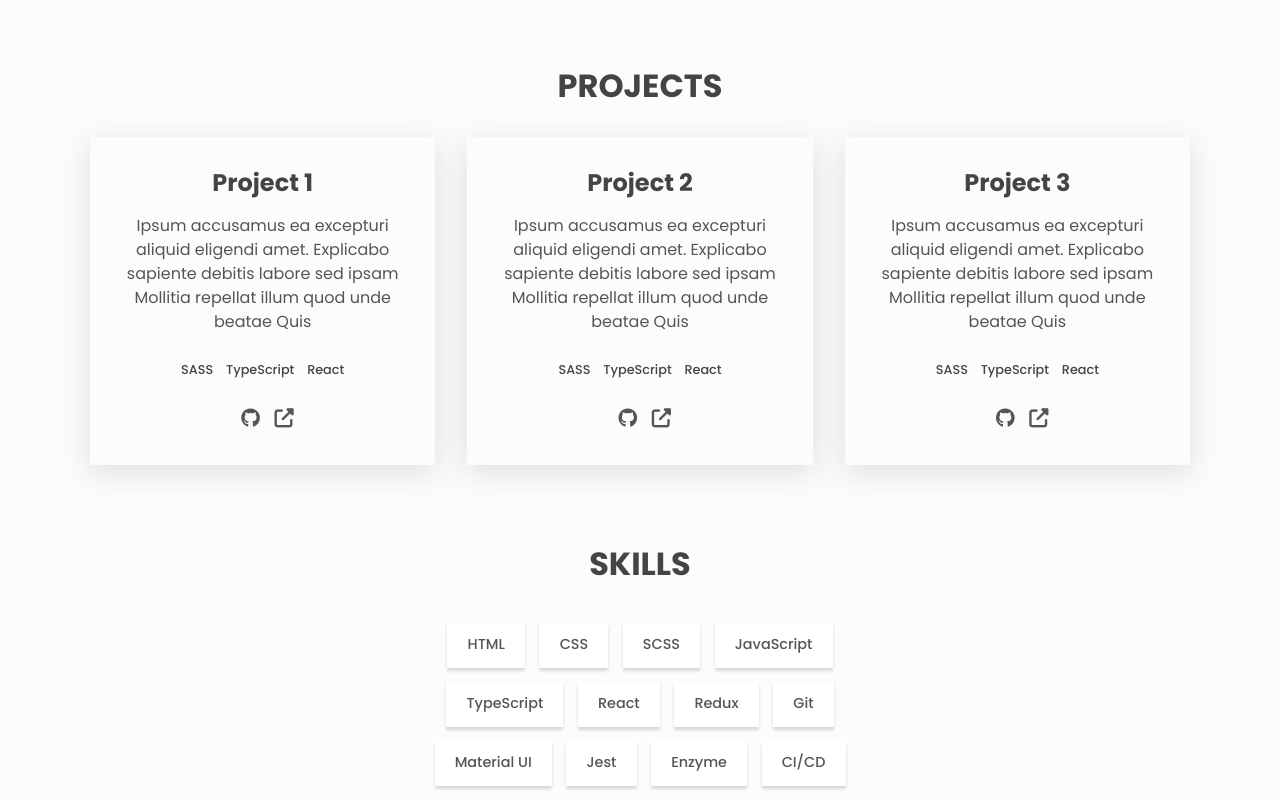
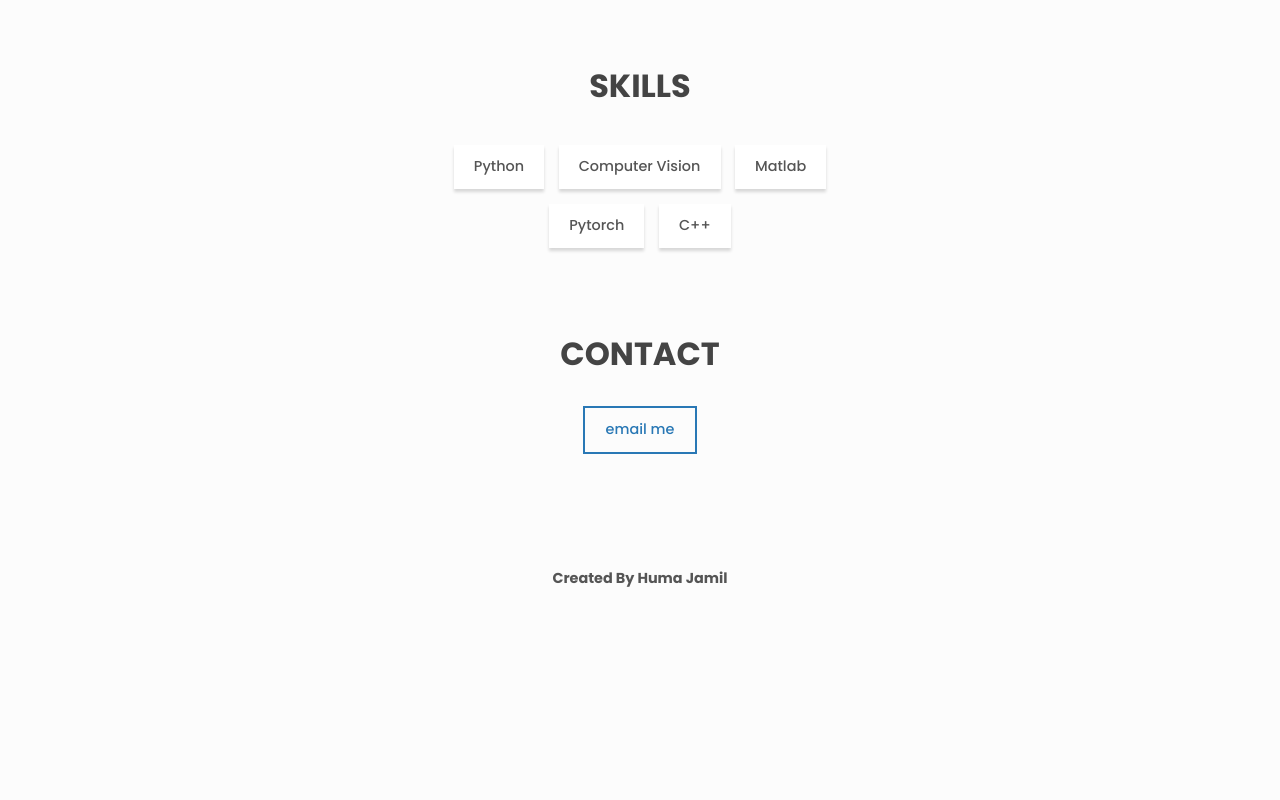
Before and after one commit to Huma97-crypto/HumaJamil, a plain HTML site: page index.html in a window 1280 px wide. Shown: the part 540-1340 px from the top of the page. After the commit the page ends 1178 px from the top, so only its background shows below. Drawn offline with Linux system fonts and the light colour scheme.

Commit message:
Update index.html

```diff
--- a/index.html
+++ b/index.html
@@ -107,102 +107,7 @@
       </div>
 <!--  END ABOUT SECTION  -->
 
-<!-- PROJECTS SECTION -->
-<!--  This section is for your projects, update the filler information with your PROJECTS.  -->
-<!--  Delete any extra a sections as necessary.  -->
-      <section id="projects" class="section projects">
-        <h2 class="section__title">Projects</h2>
 
-        <div class="projects__grid">
-          <div class="project">
-            <h3>Project 1</h3>
-            <p class="project__description">
-              Ipsum accusamus ea excepturi aliquid eligendi amet. Explicabo
-              sapiente debitis labore sed ipsam Mollitia repellat illum quod
-              unde beatae Quis
-            </p>
-            <ul class="project__stack">
-              <li class="project__stack-item">SASS</li>
-              <li class="project__stack-item">TypeScript</li>
-              <li class="project__stack-item">React</li>
-            </ul>
-
-            <a
-              href="https://github.com"
-              aria-label="source code"
-              class="link link--icon"
-            >
-              <i aria-hidden="true" class="fab fa-github"></i>
-            </a>
-            <a
-              href="https://example.com"
-              aria-label="live preview"
-              class="link link--icon"
-            >
-              <i aria-hidden="true" class="fas fa-external-link-alt"></i>
-            </a>
-          </div>
-
-          <div class="project">
-            <h3>Project 2</h3>
-            <p class="project__description">
-              Ipsum accusamus ea excepturi aliquid eligendi amet. Explicabo
-              sapiente debitis labore sed ipsam Mollitia repellat illum quod
-              unde beatae Quis
-            </p>
-            <ul class="project__stack">
-              <li class="project__stack-item">SASS</li>
-              <li class="project__stack-item">TypeScript</li>
-              <li class="project__stack-item">React</li>
-            </ul>
-
-            <a
-              href="https://github.com"
-              aria-label="source code"
-              class="link link--icon"
-            >
-              <i aria-hidden="true" class="fab fa-github"></i>
-            </a>
-            <a
-              href="https://example.com"
-              aria-label="live preview"
-              class="link link--icon"
-            >
-              <i aria-hidden="true" class="fas fa-external-link-alt"></i>
-            </a>
-          </div>
-
-          <div class="project">
-            <h3>Project 3</h3>
-            <p class="project__description">
-              Ipsum accusamus ea excepturi aliquid eligendi amet. Explicabo
-              sapiente debitis labore sed ipsam Mollitia repellat illum quod
-              unde beatae Quis
-            </p>
-            <ul class="project__stack">
-              <li class="project__stack-item">SASS</li>
-              <li class="project__stack-item">TypeScript</li>
-              <li class="project__stack-item">React</li>
-            </ul>
-
-            <a
-              href="https://github.com"
-              aria-label="source code"
-              class="link link--icon"
-            >
-              <i aria-hidden="true" class="fab fa-github"></i>
-            </a>
-            <a
-              href="https://example.com"
-              aria-label="live preview"
-              class="link link--icon"
-            >
-              <i aria-hidden="true" class="fas fa-external-link-alt"></i>
-            </a>
-          </div>
-        </div>
-      </section>
-<!-- END PROJECTS SECTION -->
 
 <!-- SKILLS SECTION -->
 <!--  This section is for your skills, update the filler information with your SKILLS.  -->
@@ -210,18 +115,11 @@
       <section class="section skills" id="skills">
         <h2 class="section__title">Skills</h2>
         <ul class="skills__list">
-          <li class="skills__list-item btn btn--plain">HTML</li>
-          <li class="skills__list-item btn btn--plain">CSS</li>
-          <li class="skills__list-item btn btn--plain">SCSS</li>
-          <li class="skills__list-item btn btn--plain">JavaScript</li>
-          <li class="skills__list-item btn btn--plain">TypeScript</li>
-          <li class="skills__list-item btn btn--plain">React</li>
-          <li class="skills__list-item btn btn--plain">Redux</li>
-          <li class="skills__list-item btn btn--plain">Git</li>
-          <li class="skills__list-item btn btn--plain">Material UI</li>
-          <li class="skills__list-item btn btn--plain">Jest</li>
-          <li class="skills__list-item btn btn--plain">Enzyme</li>
-          <li class="skills__list-item btn btn--plain">CI/CD</li>
+          <li class="skills__list-item btn btn--plain">Python</li>
+          <li class="skills__list-item btn btn--plain">Computer Vision</li>
+          <li class="skills__list-item btn btn--plain">Matlab</li>
+          <li class="skills__list-item btn btn--plain">Pytorch</li>
+          <li class="skills__list-item btn btn--plain">C++</li>
         </ul>
       </section>
 <!-- END SKILLS SECTION -->
@@ -229,7 +127,7 @@
 <!-- CONTACT SECION -->
       <section class="section contact center" id="contact">
         <h2 class="section__title">Contact</h2>
-        <a href="mailto:rjshekhar.official@gmail.com">
+        <a href="mailto:huma97@colostate.edu">
           <span class="btn btn--outline">Email me</span>
         </a>
       </section>
@@ -244,10 +142,10 @@
     <!--  You can also delete the footer if prefered. (Be sure to test your code changes)  -->
     <footer class="footer">
       <a
-        href="https://github.com/rajshekhar26/cleanfolio-minimal"
+        href="https://github.com/Huma97-crypto"
         class="link footer__link"
       >
-        Created By Raj Shekhar
+        Created By Huma Jamil
       </a>
     </footer>
 <!-- END FOOTER -->
```
